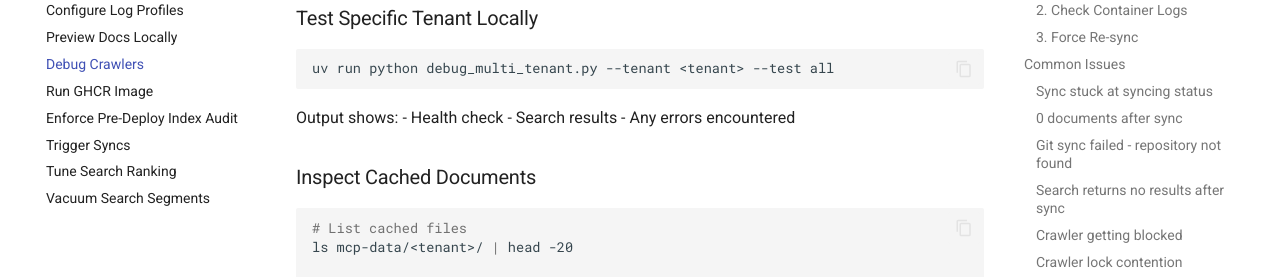
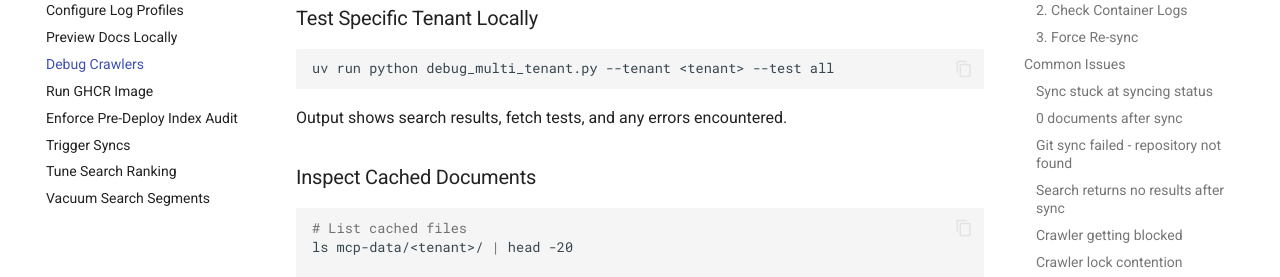
Before and after one commit to pankaj28843/docs-mcp-server, an MkDocs documentation site: the page built from docs/how-to/debug-crawlers.md, in a window 1280 px wide and 900 px high, scrolled down 5534 px. Shown: the part 152-429 px from the top of the window. Built offline with MkDocs 1.6.1 and Material for MkDocs 9.7.7, drawn with Linux system fonts in a browser that asks for light colours; comment, search, counter and statistics services are not loaded.

Commit message:
docs(debug-crawlers): Simplify test output description
Remove misleading bullet list, accurate single-line description

````diff
--- a/docs/how-to/debug-crawlers.md
+++ b/docs/how-to/debug-crawlers.md
@@ -251,10 +251,7 @@ If `current_limit == crawler_min_concurrency` and no 429s in logs, possible caus
 uv run python debug_multi_tenant.py --tenant <tenant> --test all
 ```
 
-Output shows:
-- Health check
-- Search results
-- Any errors encountered
+Output shows search results, fetch tests, and any errors encountered.
 
 ### Inspect Cached Documents
 
````
